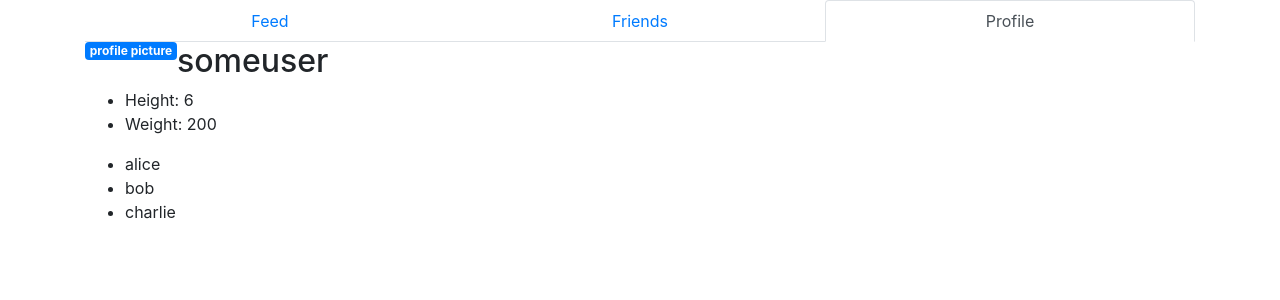
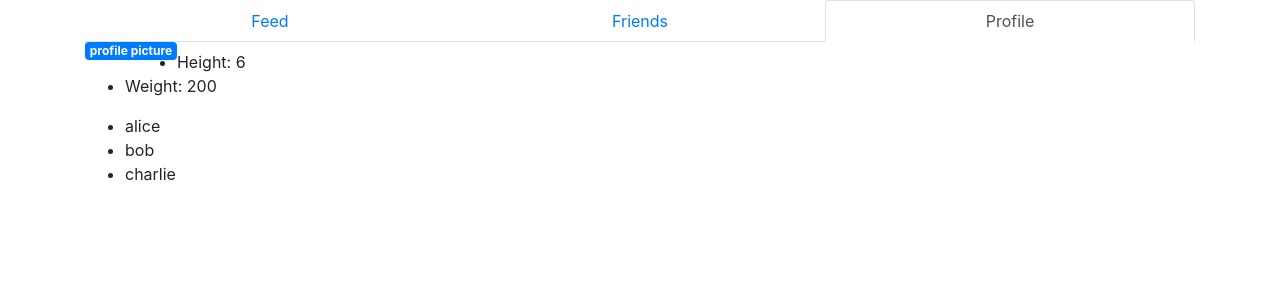
Before and after one commit to Kramdar93/CPS593_Final, an Angular app: page /profile in a window 1280 px wide. Both pictures are taken after a click on the button "Sign Up". Shown: the top 300 px of the page. Built offline with nearby package versions, Linux system fonts and the light colour scheme.

Commit message:
Logged In User Actually Accessed Modified components to use current logged in user.

```diff
--- a/src/app/friends/friends.component.ts
+++ b/src/app/friends/friends.component.ts
@@ -14,7 +14,7 @@ export class FriendsComponent implements OnInit {
   friends:UserProfile[] = [];
 
   constructor(private contentServer:ContentService) {
-    contentServer.GetUser("mark").friends.forEach(
+    contentServer.currentUser.friends.forEach(
       (name:string) => this.friends.push(this.contentServer.GetUser(name))
     );
     console.log(this.friends.length);
--- a/src/app/profile/profile.component.html
+++ b/src/app/profile/profile.component.html
@@ -1,9 +1,9 @@
 <span class="badge badge-primary float-left">profile picture</span>
-<h2>{{user.username}}</h2>
+<h2>{{contentServer.currentUser.username}}</h2>
 <ul>
-  <li>Height: {{user.height}}</li>
-  <li>Weight: {{user.weight}}</li>
+  <li>Height: {{contentServer.currentUser.height}}</li>
+  <li>Weight: {{contentServer.currentUser.weight}}</li>
 </ul>
 <ul>
-  <li *ngFor="let friend of user.friends">{{friend}}</li>
+  <li *ngFor="let friend of contentServer.currentUser.friends">{{friend}}</li>
 </ul>
--- a/src/app/profile/profile.component.ts
+++ b/src/app/profile/profile.component.ts
@@ -9,10 +9,8 @@ import { ContentService } from '../services/content.service';
 })
 export class ProfileComponent implements OnInit {
 
-  public user:UserProfile;
-
-  constructor(contentServer:ContentService) {
-    this.user = contentServer.GetUser("someuser");
+  constructor(private contentServer:ContentService) {
+    //don't have to even track user now, just use the content service.
    }
 
   ngOnInit() {
```
